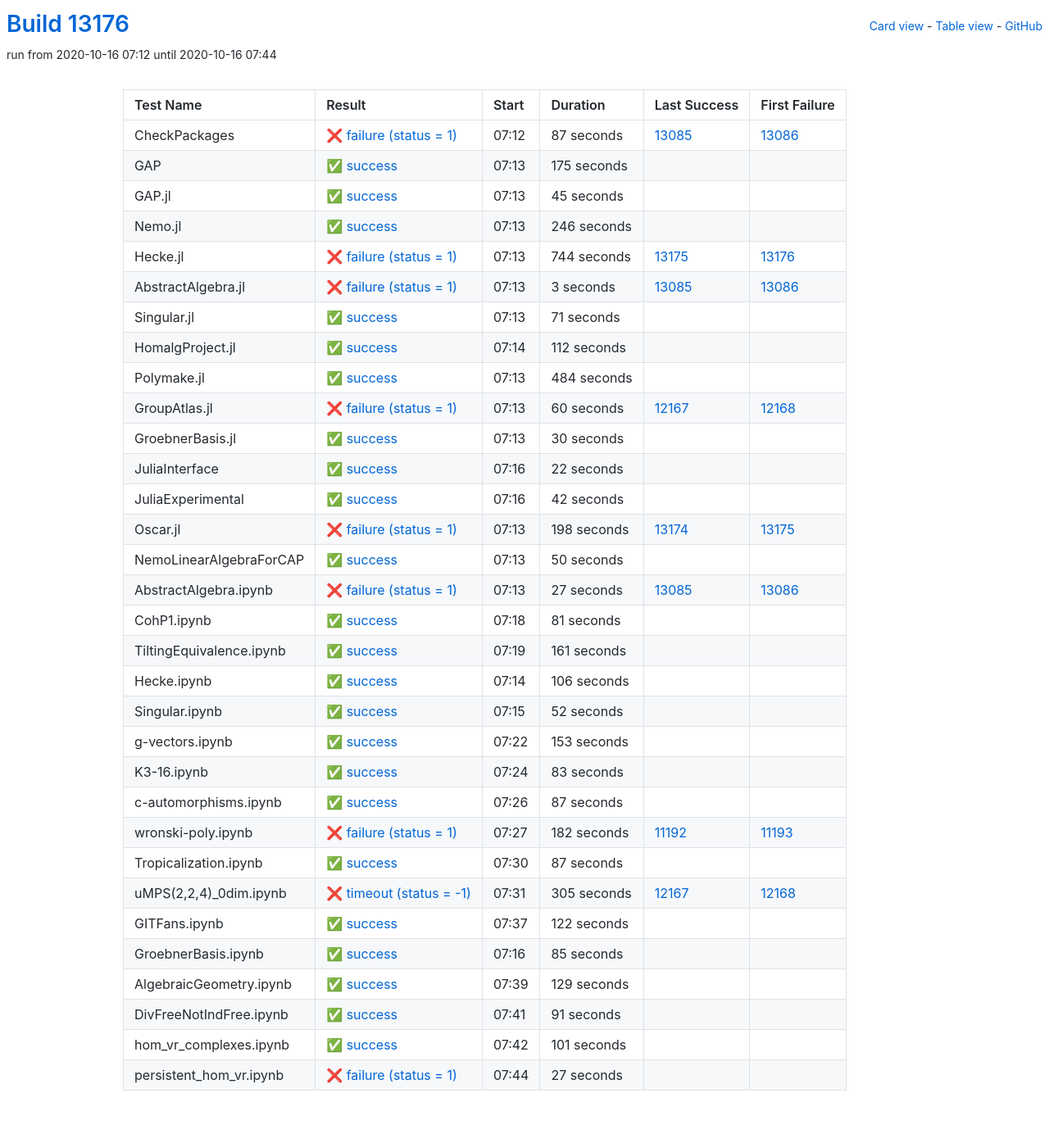
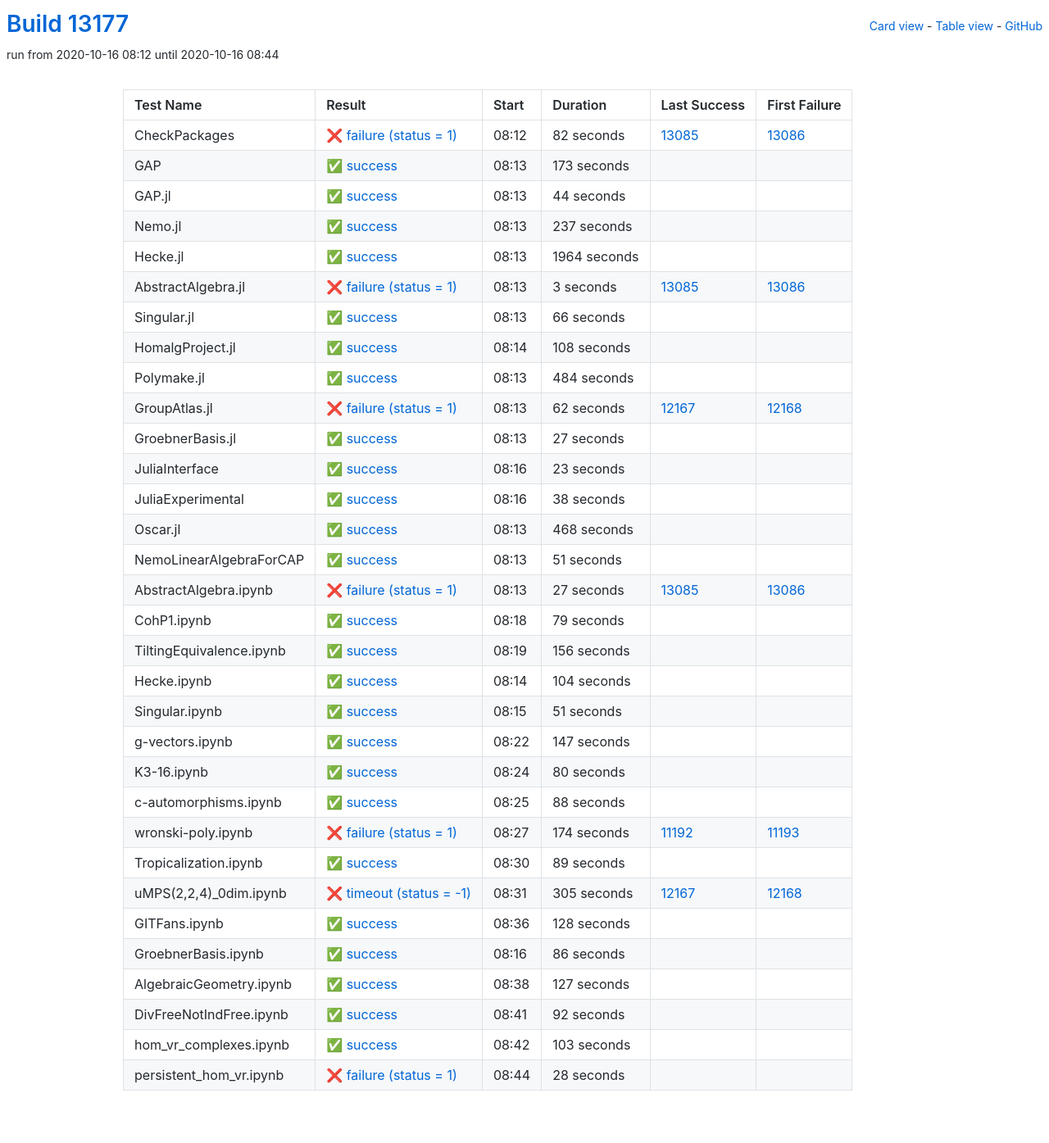
Before and after one commit to oscar-system/oscar-ci-status, a Jekyll site: the page built from table.html, in a window 1280 px wide. Shown: the whole page at 82% size. Built offline with Jekyll 4.4.1, drawn with Linux system fonts in a browser that asks for light colours.

Commit message:
Build #13177

```diff
--- a/_data/ci.yml
+++ b/_data/ci.yml
@@ -1,6 +1,6 @@
 ---
-build: 13176
-build_url: https://oscarci.mathematik.uni-kl.de/job/oscar/13176/
+build: 13177
+build_url: https://oscarci.mathematik.uni-kl.de/job/oscar/13177/
 job: oscar
 organization: oscar-system
 repo: oscar-ci-status
@@ -8,68 +8,68 @@
 tests:
 - name: CheckPackages
   id: checkpackages
-  log: https://oscarci.mathematik.uni-kl.de/job/oscar/13176/artifact/logs/build-13176/CheckPackages.log
-  start: 2020-10-16 07:12
+  log: https://oscarci.mathematik.uni-kl.de/job/oscar/13177/artifact/logs/build-13177/CheckPackages.log
+  start: 2020-10-16 08:12
   success: false
   exitcode: 1
   status: failure
-  duration: 87
+  duration: 82
   last_success: 13085
   last_success_url: https://oscarci.mathematik.uni-kl.de/job/oscar/13085/
   first_failure: 13086
   first_failure_url: https://oscarci.mathematik.uni-kl.de/job/oscar/13086/
 - name: GAP
   id: gap
-  log: https://oscarci.mathematik.uni-kl.de/job/oscar/13176/artifact/logs/build-13176/GAP.log
-  start: 2020-10-16 07:13
+  log: https://oscarci.mathematik.uni-kl.de/job/oscar/13177/artifact/logs/build-13177/GAP.log
+  start: 2020-10-16 08:13
   success: true
   exitcode: 0
   status: success
-  duration: 175
+  duration: 173
   last_success: false
   last_success_url:
   first_failure: false
   first_failure_url:
 - name: GAP.jl
   id: gap-jl
-  log: https://oscarci.mathematik.uni-kl.de/job/oscar/13176/artifact/logs/build-13176/GAP.jl.log
-  start: 2020-10-16 07:13
+  log: https://oscarci.mathematik.uni-kl.de/job/oscar/13177/artifact/logs/build-13177/GAP.jl.log
+  start: 2020-10-16 08:13
   success: true
   exitcode: 0
   status: success
-  duration: 45
+  duration: 44
   last_success: false
   last_success_url:
   first_failure: false
   first_failure_url:
 - name: Nemo.jl
   id: nemo-jl
-  log: https://oscarci.mathematik.uni-kl.de/job/oscar/13176/artifact/logs/build-13176/Nemo.jl.log
-  start: 2020-10-16 07:13
+  log: https://oscarci.mathematik.uni-kl.de/job/oscar/13177/artifact/logs/build-13177/Nemo.jl.log
+  start: 2020-10-16 08:13
   success: true
   exitcode: 0
   status: success
-  duration: 246
+  duration: 237
   last_success: false
   last_success_url:
   first_failure: false
   first_failure_url:
 - name: Hecke.jl
   id: hecke-jl
-  log: https://oscarci.mathematik.uni-kl.de/job/oscar/13176/artifact/logs/build-13176/Hecke.jl.log
-  start: 2020-10-16 07:13
-  success: false
-  exitcode: 1
-  status: failure
-  duration: 744
-  last_success: 13175
-  last_success_url: https://oscarci.mathematik.uni-kl.de/job/oscar/13175/
-  first_failure: 13176
-  first_failure_url: https://oscarci.mathematik.uni-kl.de/job/oscar/13176/
+  log: https://oscarci.mathematik.uni-kl.de/job/oscar/13177/artifact/logs/build-13177/Hecke.jl.log
+  start: 2020-10-16 08:13
+  success: true
+  exitcode: 0
+  status: success
+  duration: 1964
+  last_success: false
+  last_success_url:
+  first_failure: false
+  first_failure_url:
 - name: AbstractAlgebra.jl
   id: abstractalgebra-jl
-  log: https://oscarci.mathematik.uni-kl.de/job/oscar/13176/artifact/logs/build-13176/AbstractAlgebra.jl.log
-  start: 2020-10-16 07:13
+  log: https://oscarci.mathematik.uni-kl.de/job/oscar/13177/artifact/logs/build-13177/AbstractAlgebra.jl.log
+  start: 2020-10-16 08:13
   success: false
   exitcode: 1
   status: failure
@@ -80,32 +80,32 @@
   first_failure_url: https://oscarci.mathematik.uni-kl.de/job/oscar/13086/
 - name: Singular.jl
   id: singular-jl
-  log: https://oscarci.mathematik.uni-kl.de/job/oscar/13176/artifact/logs/build-13176/Singular.jl.log
-  start: 2020-10-16 07:13
+  log: https://oscarci.mathematik.uni-kl.de/job/oscar/13177/artifact/logs/build-13177/Singular.jl.log
+  start: 2020-10-16 08:13
   success: true
   exitcode: 0
   status: success
-  duration: 71
+  duration: 66
   last_success: false
   last_success_url:
   first_failure: false
   first_failure_url:
 - name: HomalgProject.jl
   id: homalgproject-jl
-  log: https://oscarci.mathematik.uni-kl.de/job/oscar/13176/artifact/logs/build-13176/HomalgProject.jl.log
-  start: 2020-10-16 07:14
+  log: https://oscarci.mathematik.uni-kl.de/job/oscar/13177/artifact/logs/build-13177/HomalgProject.jl.log
+  start: 2020-10-16 08:14
   success: true
   exitcode: 0
   status: success
-  duration: 112
+  duration: 108
   last_success: false
   last_success_url:
   first_failure: false
   first_failure_url:
 - name: Polymake.jl
   id: polymake-jl
-  log: https://oscarci.mathematik.uni-kl.de/job/oscar/13176/artifact/logs/build-13176/Polymake.jl.log
-  start: 2020-10-16 07:13
+  log: https://oscarci.mathematik.uni-kl.de/job/oscar/13177/artifact/logs/build-13177/Polymake.jl.log
+  start: 2020-10-16 08:13
   success: true
   exitcode: 0
   status: success
@@ -116,80 +116,80 @@
   first_failure_url:
 - name: GroupAtlas.jl
   id: groupatlas-jl
-  log: https://oscarci.mathematik.uni-kl.de/job/oscar/13176/artifact/logs/build-13176/GroupAtlas.jl.log
-  start: 2020-10-16 07:13
+  log: https://oscarci.mathematik.uni-kl.de/job/oscar/13177/artifact/logs/build-13177/GroupAtlas.jl.log
+  start: 2020-10-16 08:13
   success: false
   exitcode: 1
   status: failure
-  duration: 60
+  duration: 62
   last_success: 12167
   last_success_url: https://oscarci.mathematik.uni-kl.de/job/oscar/12167/
   first_failure: 12168
   first_failure_url: https://oscarci.mathematik.uni-kl.de/job/oscar/12168/
 - name: GroebnerBasis.jl
   id: groebnerbasis-jl
-  log: https://oscarci.mathematik.uni-kl.de/job/oscar/13176/artifact/logs/build-13176/GroebnerBasis.jl.log
-  start: 2020-10-16 07:13
+  log: https://oscarci.mathematik.uni-kl.de/job/oscar/13177/artifact/logs/build-13177/GroebnerBasis.jl.log
+  start: 2020-10-16 08:13
   success: true
   exitcode: 0
   status: success
-  duration: 30
+  duration: 27
   last_success: false
   last_success_url:
   first_failure: false
   first_failure_url:
 - name: JuliaInterface
   id: juliainterface
-  log: https://oscarci.mathematik.uni-kl.de/job/oscar/13176/artifact/logs/build-13176/JuliaInterface.log
-  start: 2020-10-16 07:16
+  log: https://oscarci.mathematik.uni-kl.de/job/oscar/13177/artifact/logs/build-13177/JuliaInterface.log
+  start: 2020-10-16 08:16
   success: true
   exitcode: 0
   status: success
-  duration: 22
+  duration: 23
   last_success: false
   last_success_url:
   first_failure: false
   first_failure_url:
 - name: JuliaExperimental
   id: juliaexperimental
-  log: https://oscarci.mathematik.uni-kl.de/job/oscar/13176/artifact/logs/build-13176/JuliaExperimental.log
-  start: 2020-10-16 07:16
+  log: https://oscarci.mathematik.uni-kl.de/job/oscar/13177/artifact/logs/build-13177/JuliaExperimental.log
+  start: 2020-10-16 08:16
   success: true
   exitcode: 0
   status: success
-  duration: 42
+  duration: 38
   last_success: false
   last_success_url:
   first_failure: false
   first_failure_url:
 - name: Oscar.jl
   id: oscar-jl
-  log: https://oscarci.mathematik.uni-kl.de/job/oscar/13176/artifact/logs/build-13176/Oscar.jl.log
-  start: 2020-10-16 07:13
-  success: false
-  exitcode: 1
-  status: failure
-  duration: 198
-  last_success: 13174
-  last_success_url: https://oscarci.mathematik.uni-kl.de/job/oscar/13174/
-  first_failure: 13175
-  first_failure_url: https://oscarci.mathematik.uni-kl.de/job/oscar/13175/
-- name: NemoLinearAlgebraForCAP
-  id: nemolinearalgebraforcap
-  log: https://oscarci.mathematik.uni-kl.de/job/oscar/13176/artifact/logs/build-13176/NemoLinearAlgebraForCAP.log
-  start: 2020-10-16 07:13
+  log: https://oscarci.mathematik.uni-kl.de/job/oscar/13177/artifact/logs/build-13177/Oscar.jl.log
+  start: 2020-10-16 08:13
   success: true
   exitcode: 0
   status: success
-  duration: 50
+  duration: 468
+  last_success: false
+  last_success_url:
+  first_failure: false
+  first_failure_url:
+- name: NemoLinearAlgebraForCAP
+  id: nemolinearalgebraforcap
+  log: https://oscarci.mathematik.uni-kl.de/job/oscar/13177/artifact/logs/build-13177/NemoLinearAlgebraForCAP.log
+  start: 2020-10-16 08:13
+  success: true
+  exitcode: 0
+  status: success
+  duration: 51
   last_success: false
   last_success_url:
   first_failure: false
   first_failure_url:
 - name: AbstractAlgebra.ipynb
   id: abstractalgebra-ipynb
-  log: https://oscarci.mathematik.uni-kl.de/job/oscar/13176/artifact/logs/build-13176/AbstractAlgebra.ipynb.log
-  start: 2020-10-16 07:13
+  log: https://oscarci.mathematik.uni-kl.de/job/oscar/13177/artifact/logs/build-13177/AbstractAlgebra.ipynb.log
+  start: 2020-10-16 08:13
   success: false
   exitcode: 1
   status: failure
@@ -200,116 +200,116 @@
   first_failure_url: https://oscarci.mathematik.uni-kl.de/job/oscar/13086/
 - name: CohP1.ipynb
   id: cohp1-ipynb
-  log: https://oscarci.mathematik.uni-kl.de/job/oscar/13176/artifact/logs/build-13176/CohP1.ipynb.log
-  start: 2020-10-16 07:18
+  log: https://oscarci.mathematik.uni-kl.de/job/oscar/13177/artifact/logs/build-13177/CohP1.ipynb.log
+  start: 2020-10-16 08:18
   success: true
   exitcode: 0
   status: success
-  duration: 81
+  duration: 79
   last_success: false
   last_success_url:
   first_failure: false
   first_failure_url:
 - name: TiltingEquivalence.ipynb
   id: tiltingequivalence-ipynb
-  log: https://oscarci.mathematik.uni-kl.de/job/oscar/13176/artifact/logs/build-13176/TiltingEquivalence.ipynb.log
-  start: 2020-10-16 07:19
+  log: https://oscarci.mathematik.uni-kl.de/job/oscar/13177/artifact/logs/build-13177/TiltingEquivalence.ipynb.log
+  start: 2020-10-16 08:19
   success: true
   exitcode: 0
   status: success
-  duration: 161
+  duration: 156
   last_success: false
   last_success_url:
   first_failure: false
   first_failure_url:
 - name: Hecke.ipynb
   id: hecke-ipynb
-  log: https://oscarci.mathematik.uni-kl.de/job/oscar/13176/artifact/logs/build-13176/Hecke.ipynb.log
-  start: 2020-10-16 07:14
+  log: https://oscarci.mathematik.uni-kl.de/job/oscar/13177/artifact/logs/build-13177/Hecke.ipynb.log
+  start: 2020-10-16 08:14
   success: true
   exitcode: 0
   status: success
-  duration: 106
+  duration: 104
   last_success: false
   last_success_url:
   first_failure: false
   first_failure_url:
 - name: Singular.ipynb
   id: singular-ipynb
-  log: https://oscarci.mathematik.uni-kl.de/job/oscar/13176/artifact/logs/build-13176/Singular.ipynb.log
-  start: 2020-10-16 07:15
+  log: https://oscarci.mathematik.uni-kl.de/job/oscar/13177/artifact/logs/build-13177/Singular.ipynb.log
+  start: 2020-10-16 08:15
   success: true
   exitcode: 0
   status: success
-  duration: 52
+  duration: 51
   last_success: false
   last_success_url:
   first_failure: false
   first_failure_url:
 - name: g-vectors.ipynb
   id: g-vectors-ipynb
-  log: https://oscarci.mathematik.uni-kl.de/job/oscar/13176/artifact/logs/build-13176/g-vectors.ipynb.log
-  start: 2020-10-16 07:22
+  log: https://oscarci.mathematik.uni-kl.de/job/oscar/13177/artifact/logs/build-13177/g-vectors.ipynb.log
+  start: 2020-10-16 08:22
   success: true
   exitcode: 0
   status: success
-  duration: 153
+  duration: 147
   last_success: false
   last_success_url:
   first_failure: false
   first_failure_url:
 - name: K3-16.ipynb
   id: k3-16-ipynb
-  log: https://oscarci.mathematik.uni-kl.de/job/oscar/13176/artifact/logs/build-13176/K3-16.ipynb.log
-  start: 2020-10-16 07:24
+  log: https://oscarci.mathematik.uni-kl.de/job/oscar/13177/artifact/logs/build-13177/K3-16.ipynb.log
+  start: 2020-10-16 08:24
   success: true
   exitcode: 0
   status: success
-  duration: 83
+  duration: 80
   last_success: false
   last_success_url:
   first_failure: false
   first_failure_url:
 - name: c-automorphisms.ipynb
   id: c-automorphisms-ipynb
-  log: https://oscarci.mathematik.uni-kl.de/job/oscar/13176/artifact/logs/build-13176/c-automorphisms.ipynb.log
-  start: 2020-10-16 07:26
+  log: https://oscarci.mathematik.uni-kl.de/job/oscar/13177/artifact/logs/build-13177/c-automorphisms.ipynb.log
+  start: 2020-10-16 08:25
   success: true
   exitcode: 0
   status: success
-  duration: 87
+  duration: 88
   last_success: false
   last_success_url:
   first_failure: false
   first_failure_url:
 - name: wronski-poly.ipynb
   id: wronski-poly-ipynb
-  log: https://oscarci.mathematik.uni-kl.de/job/oscar/13176/artifact/logs/build-13176/wronski-poly.ipynb.log
-  start: 2020-10-16 07:27
+  log: https://oscarci.mathematik.uni-kl.de/job/oscar/13177/artifact/logs/build-13177/wronski-poly.ipynb.log
+  start: 2020-10-16 08:27
   success: false
   exitcode: 1
   status: failure
-  duration: 182
+  duration: 174
   last_success: 11192
   last_success_url: https://oscarci.mathematik.uni-kl.de/job/oscar/11192/
   first_failure: 11193
   first_failure_url: https://oscarci.mathematik.uni-kl.de/job/oscar/11193/
 - name: Tropicalization.ipynb
   id: tropicalization-ipynb
-  log: https://oscarci.mathematik.uni-kl.de/job/oscar/13176/artifact/logs/build-13176/Tropicalization.ipynb.log
-  start: 2020-10-16 07:30
+  log: https://oscarci.mathematik.uni-kl.de/job/oscar/13177/artifact/logs/build-13177/Tropicalization.ipynb.log
+  start: 2020-10-16 08:30
   success: true
   exitcode: 0
   status: success
-  duration: 87
+  duration: 89
   last_success: false
   last_success_url:
   first_failure: false
   first_failure_url:
 - name: uMPS(2,2,4)_0dim.ipynb
   id: umps-2-2-4-0dim-ipynb
-  log: https://oscarci.mathematik.uni-kl.de/job/oscar/13176/artifact/logs/build-13176/uMPS-2-2-4-_0dim.ipynb.log
-  start: 2020-10-16 07:31
+  log: https://oscarci.mathematik.uni-kl.de/job/oscar/13177/artifact/logs/build-13177/uMPS-2-2-4-_0dim.ipynb.log
+  start: 2020-10-16 08:31
   success: false
   exitcode: -1
   status: timeout
@@ -320,72 +320,72 @@
   first_failure_url: https://oscarci.mathematik.uni-kl.de/job/oscar/12168/
 - name: GITFans.ipynb
   id: gitfans-ipynb
-  log: https://oscarci.mathematik.uni-kl.de/job/oscar/13176/artifact/logs/build-13176/GITFans.ipynb.log
-  start: 2020-10-16 07:37
+  log: https://oscarci.mathematik.uni-kl.de/job/oscar/13177/artifact/logs/build-13177/GITFans.ipynb.log
+  start: 2020-10-16 08:36
   success: true
   exitcode: 0
   status: success
-  duration: 122
+  duration: 128
   last_success: false
   last_success_url:
   first_failure: false
   first_failure_url:
 - name: GroebnerBasis.ipynb
   id: groebnerbasis-ipynb
-  log: https://oscarci.mathematik.uni-kl.de/job/oscar/13176/artifact/logs/build-13176/GroebnerBasis.ipynb.log
-  start: 2020-10-16 07:16
+  log: https://oscarci.mathematik.uni-kl.de/job/oscar/13177/artifact/logs/build-13177/GroebnerBasis.ipynb.log
+  start: 2020-10-16 08:16
   success: true
   exitcode: 0
   status: success
-  duration: 85
+  duration: 86
   last_success: false
   last_success_url:
   first_failure: false
   first_failure_url:
 - name: AlgebraicGeometry.ipynb
   id: algebraicgeometry-ipynb
-  log: https://oscarci.mathematik.uni-kl.de/job/oscar/13176/artifact/logs/build-13176/AlgebraicGeometry.ipynb.log
-  start: 2020-10-16 07:39
+  log: https://oscarci.mathematik.uni-kl.de/job/oscar/13177/artifact/logs/build-13177/AlgebraicGeometry.ipynb.log
+  start: 2020-10-16 08:38
   success: true
   exitcode: 0
   status: success
-  duration: 129
+  duration: 127
   last_success: false
   last_success_url:
   first_failure: false
   first_failure_url:
 - name: DivFreeNotIndFree.ipynb
   id: divfreenotindfree-ipynb
-  log: https://oscarci.mathematik.uni-kl.de/job/oscar/13176/artifact/logs/build-13176/DivFreeNotIndFree.ipynb.log
-  start: 2020-10-16 07:41
+  log: https://oscarci.mathematik.uni-kl.de/job/oscar/13177/artifact/logs/build-13177/DivFreeNotIndFree.ipynb.log
+  start: 2020-10-16 08:41
   success: true
   exitcode: 0
   status: success
-  duration: 91
+  duration: 92
   last_success: false
   last_success_url:
   first_failure: false
   first_failure_url:
 - name: hom_vr_complexes.ipynb
   id: hom-vr-complexes-ipynb
-  log: https://oscarci.mathematik.uni-kl.de/job/oscar/13176/artifact/logs/build-13176/hom_vr_complexes.ipynb.log
-  start: 2020-10-16 07:42
+  log: https://oscarci.mathematik.uni-kl.de/job/oscar/13177/artifact/logs/build-13177/hom_vr_complexes.ipynb.log
+  start: 2020-10-16 08:42
   success: true
   exitcode: 0
   status: success
-  duration: 101
+  duration: 103
   last_success: false
   last_success_url:
   first_failure: false
   first_failure_url:
 - name: persistent_hom_vr.ipynb
   id: persistent-hom-vr-ipynb
-  log: https://oscarci.mathematik.uni-kl.de/job/oscar/13176/artifact/logs/build-13176/persistent_hom_vr.ipynb.log
-  start: 2020-10-16 07:44
+  log: https://oscarci.mathematik.uni-kl.de/job/oscar/13177/artifact/logs/build-13177/persistent_hom_vr.ipynb.log
+  start: 2020-10-16 08:44
   success: false
   exitcode: 1
   status: failure
-  duration: 27
+  duration: 28
   last_success: false
   last_success_url:
   first_failure: false
```
Also changed, not shown: README.md.
